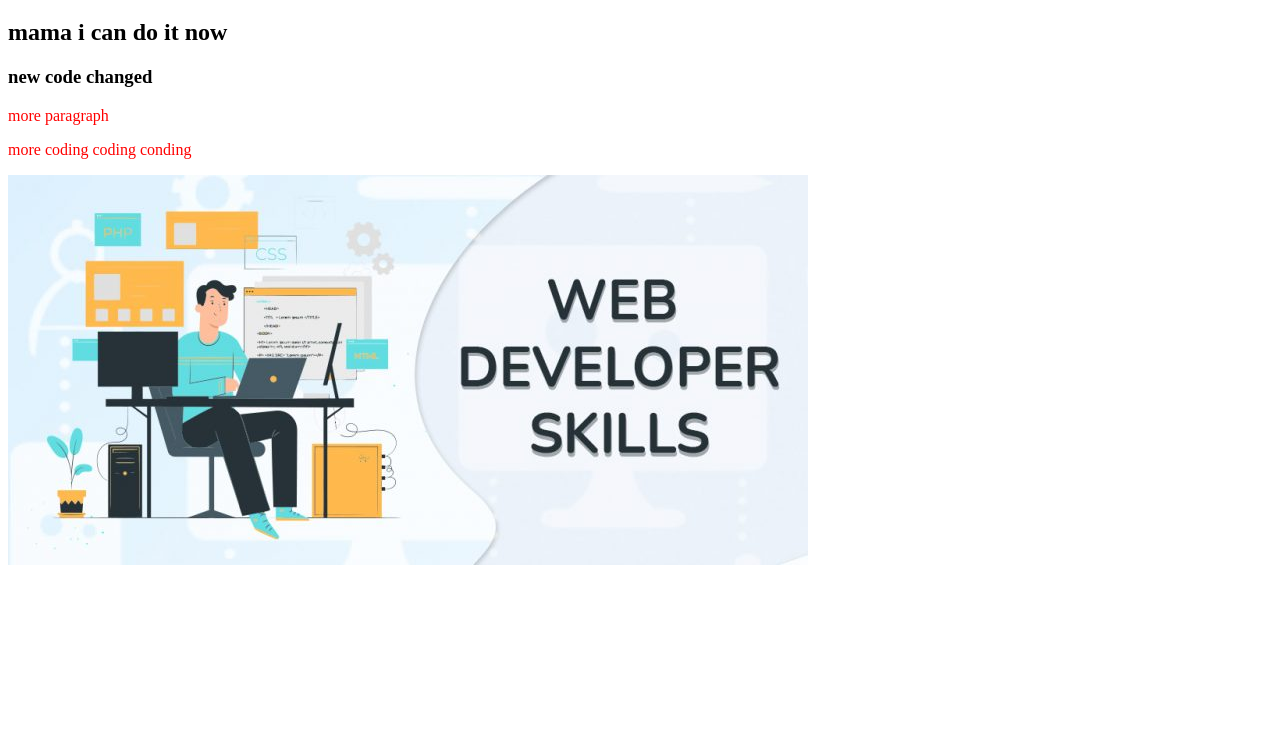
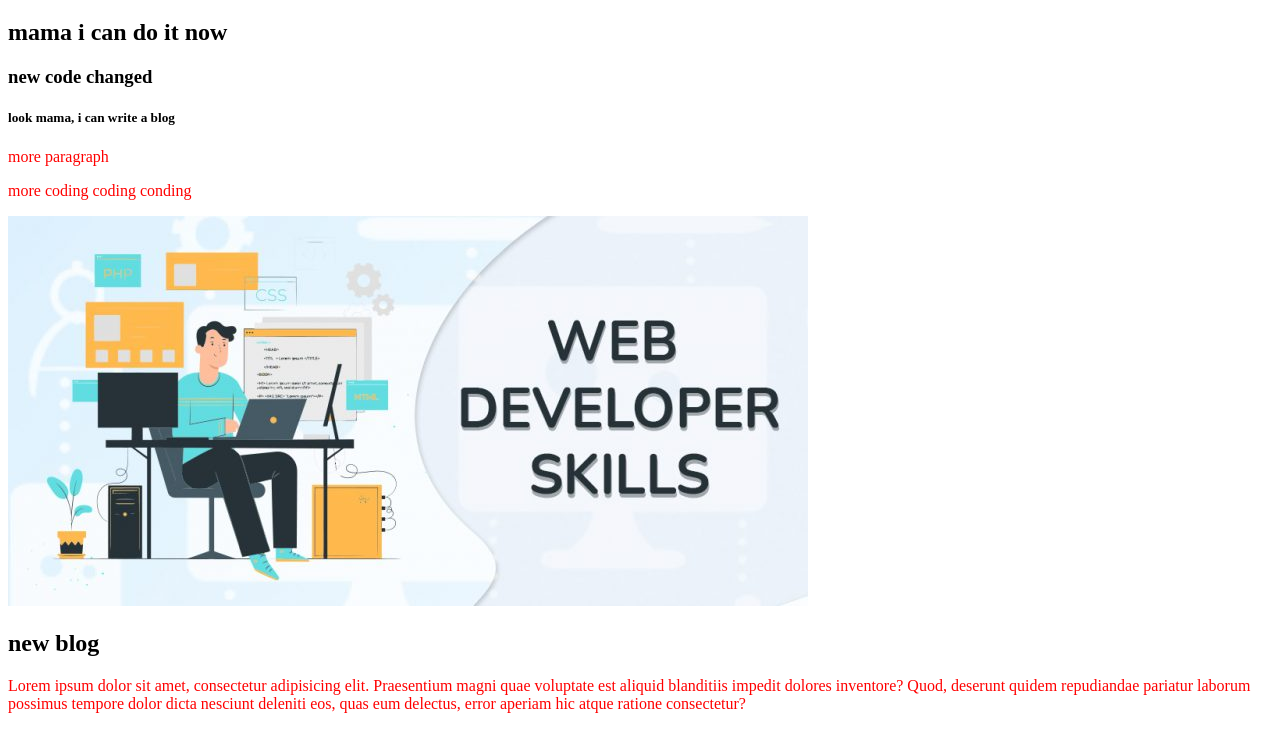
Before and after one commit to Nikughosh/MY-THIRD-REPO, a plain HTML site: page index.html in a window 1280 px wide. Shown: the part 61-800 px from the top of the page. Drawn offline with Linux system fonts and the light colour scheme.

Commit message:
added a new blog

```diff
--- a/index.html
+++ b/index.html
@@ -11,9 +11,14 @@
   <h1>i can push code to github</h1>
   <h2>mama i can do it now</h2>
   <h3>new code changed</h3>
+  <h5>look mama, i can write a blog</h5>
   <P>more paragraph</P>
   <P>more coding coding conding</P>
   <img src="web-developer.jpg" alt="">
+  <div>
+    <h2>new blog</h2>
+    <p>Lorem ipsum dolor sit amet, consectetur adipisicing elit. Praesentium magni quae voluptate est aliquid blanditiis impedit dolores inventore? Quod, deserunt quidem repudiandae pariatur laborum possimus tempore dolor dicta nesciunt deleniti eos, quas eum delectus, error aperiam hic atque ratione consectetur?</p>
+  </div>
 
 </body>
 </html>
```
